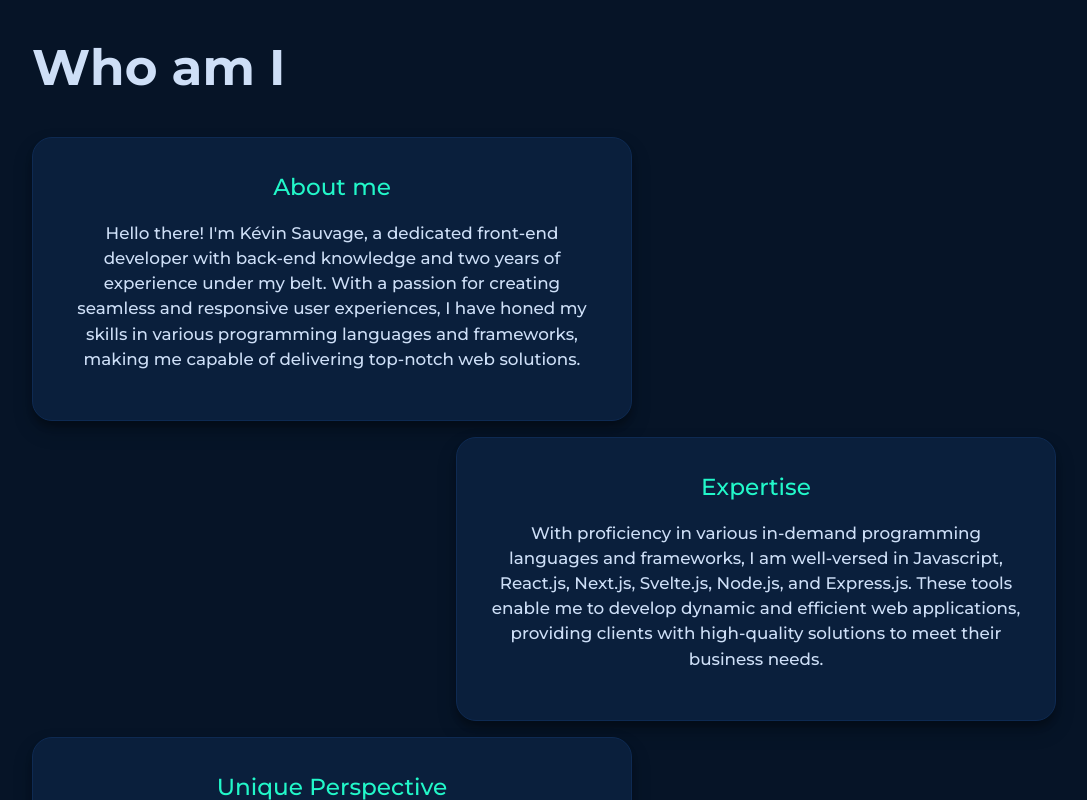
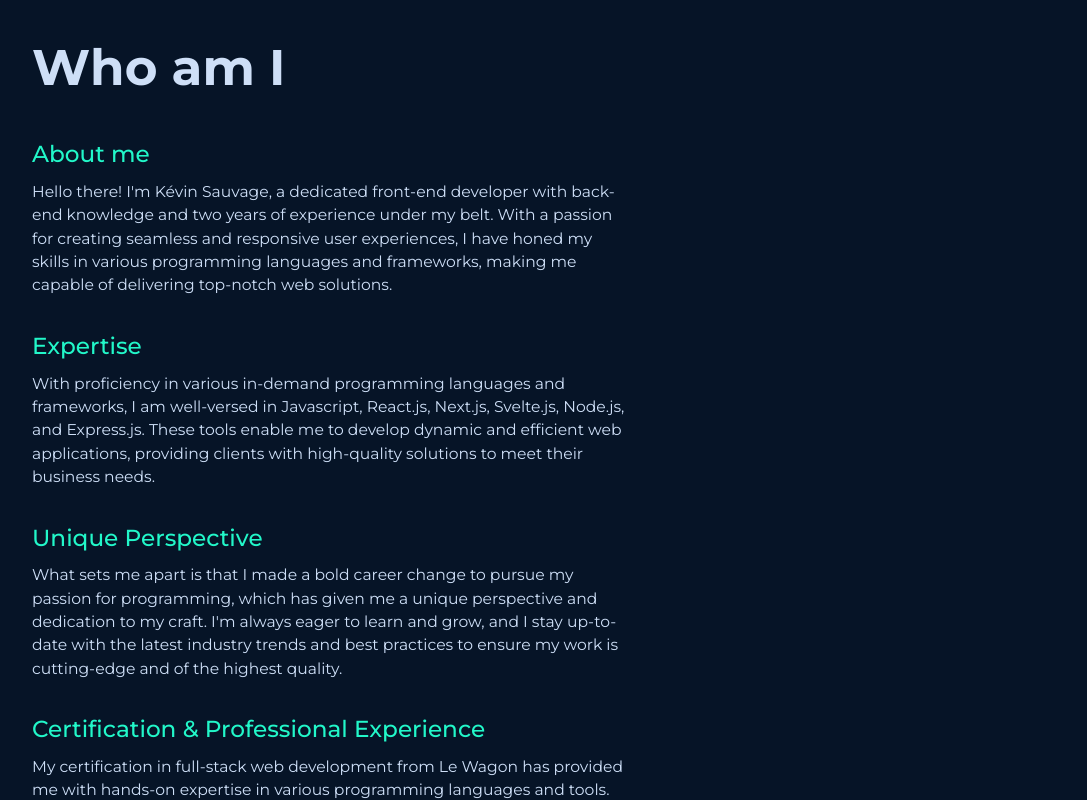
Before and after one commit to kevinsauvage/next-portfolio, a Next.js app: page / in a window 1280 px wide. Shown: the part 820-1620 px from the top of the page, without its empty margins (96-1183 px from the left). Built offline with nearby package versions, Linux system fonts and the light colour scheme.

Commit message:
improve style

```diff
--- a/src/component/About/About.module.scss
+++ b/src/component/About/About.module.scss
@@ -9,44 +9,31 @@
   .about {
     width: 100%;
     font-weight: 300;
-    text-align: center;
 
     li {
-      @include padding;
-      display: flex;
       width: 100%;
       max-width: 600px;
       height: auto;
-      flex-direction: column;
-      align-items: center;
-      justify-content: center;
-      border: 1px solid var(--surface-700);
       border-radius: $radius_1;
       margin-bottom: 1rem;
-      background: var(--surface-800);
-      box-shadow: $shadow_3;
 
       @include respond(tablet) {
         max-width: 500px;
       }
-
-      &:nth-child(even) {
-        margin-left: auto;
-      }
     }
 
     h3 {
-      margin-bottom: 1rem;
+      margin-bottom: 0.5rem;
       @include font-size(1.3rem, 1.5rem);
       color: var(--primary);
       font-weight: 500;
     }
 
     p {
-      margin-bottom: 1rem;
-      @include font-size(0.9rem, 1.1rem);
+      margin-bottom: 2rem;
+      @include font-size(0.9rem, 1rem);
       color: var(--on-surface-100);
-      font-weight: 500;
+      font-weight: 400;
     }
   }
 }
```
